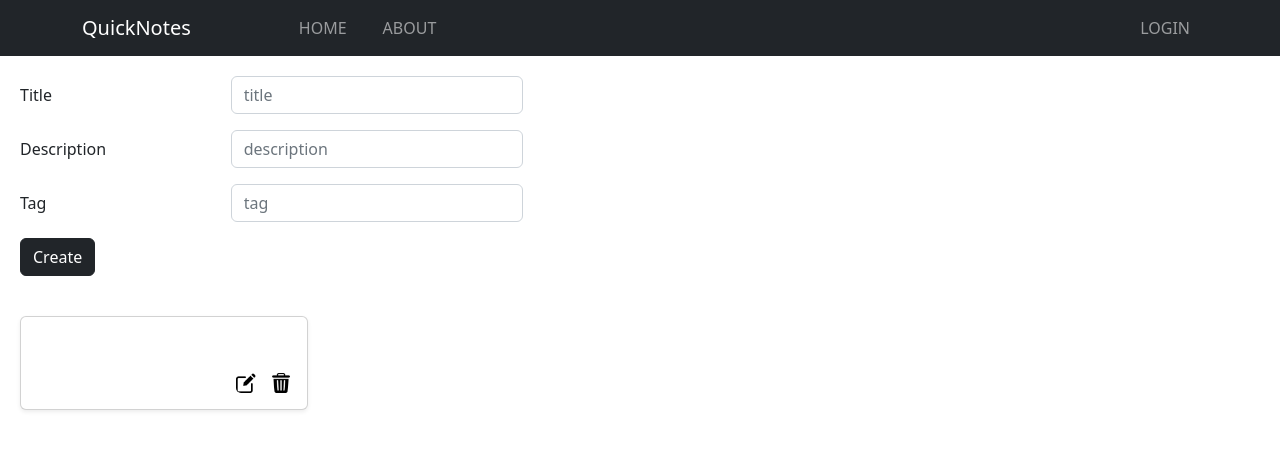
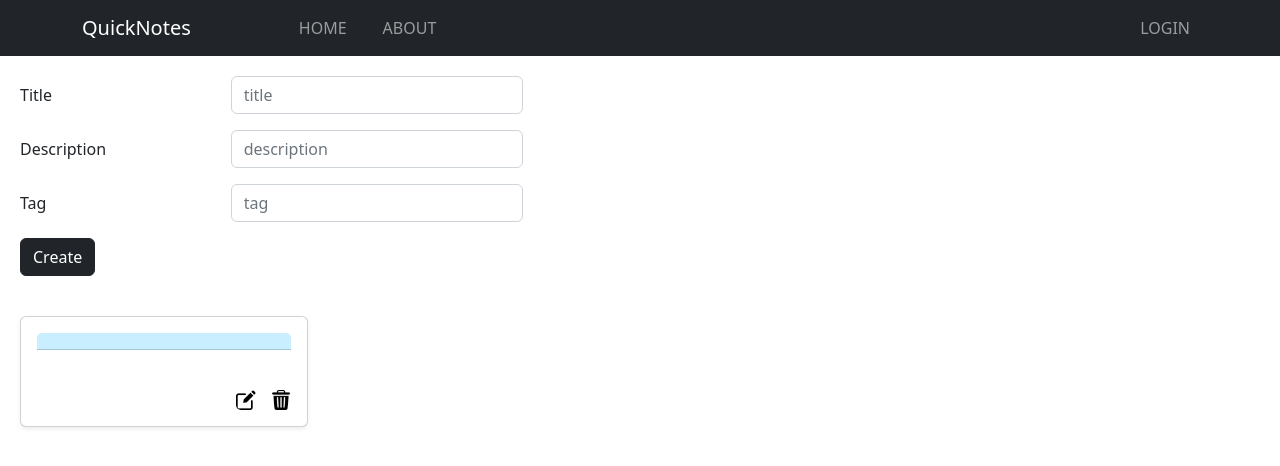
Before and after one commit to arpitmathur2412/keeper-MERN, a React (Create React App) app in the folder client/: page / in a window 1280 px wide. Shown: the top 466 px of the page. Built offline with nearby package versions, Linux system fonts and the light colour scheme; no server answers.

Commit message:
styled card

```diff
--- a/client/src/components/NoteItem.js
+++ b/client/src/components/NoteItem.js
@@ -11,7 +11,9 @@ function NoteItem(props){
 
 
     return(
+
         <Card className='shadow-sm p-3 mb-5 bg-white roundedx' style={{backgroundColor:'#ECF2FF',width: '18rem',margin:'20px',display:'inline-block',color:"#2C74B3"}}>
+        <Card.Header style={{backgroundColor:"#C9EEFF"}}>{props.note.tag}</Card.Header>
         <Card.Body>
           <Card.Title>{props.note.title}</Card.Title>
           <Card.Text>
```
